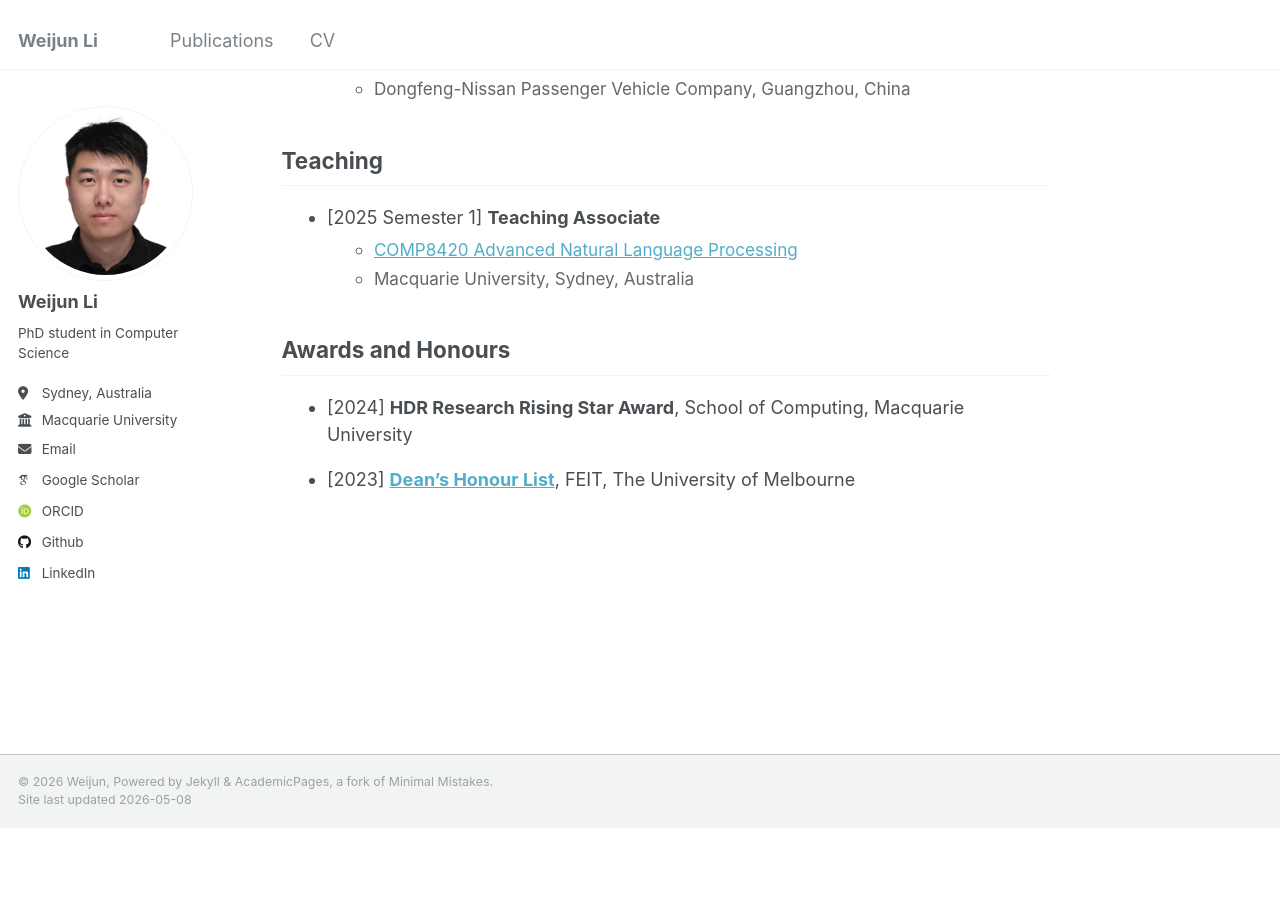
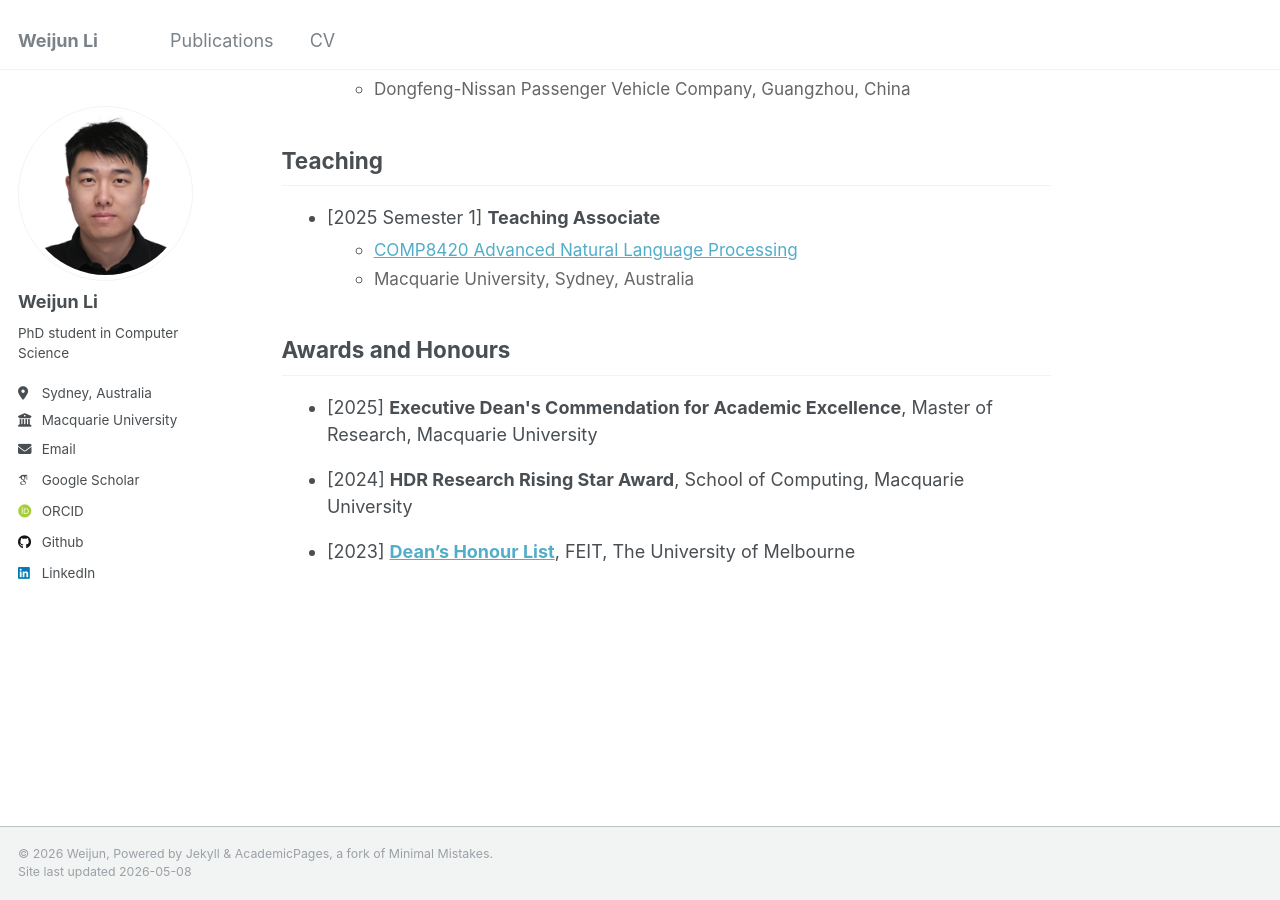
Before and after one commit to weijun-l/weijun-l.github.io, a Jekyll site: the page built from _pages/cv.md, in a window 1280 px wide and 900 px high, scrolled down 834 px. Built offline with Jekyll 4.4.1, drawn with Linux system fonts in a browser that asks for light colours; some web fonts are replaced; before the commit the page ends 1662 px from its top, so only the background shows below that.

Commit message:
update cv

```diff
--- a/_pages/cv.md
+++ b/_pages/cv.md
@@ -98,6 +98,10 @@ redirect_from:
 ## Awards and Honours
 
 <ul class="cv-list">
+  <li>[2025] <strong>Executive Dean's Commendation for Academic Excellence</strong>, Master of Research, Macquarie University</li>
+</ul>
+
+<ul class="cv-list">
   <li>[2024] <strong>HDR Research Rising Star Award</strong>, School of Computing, Macquarie University</li>
 </ul>
 
```
Also changed, not shown: 1 other file.
